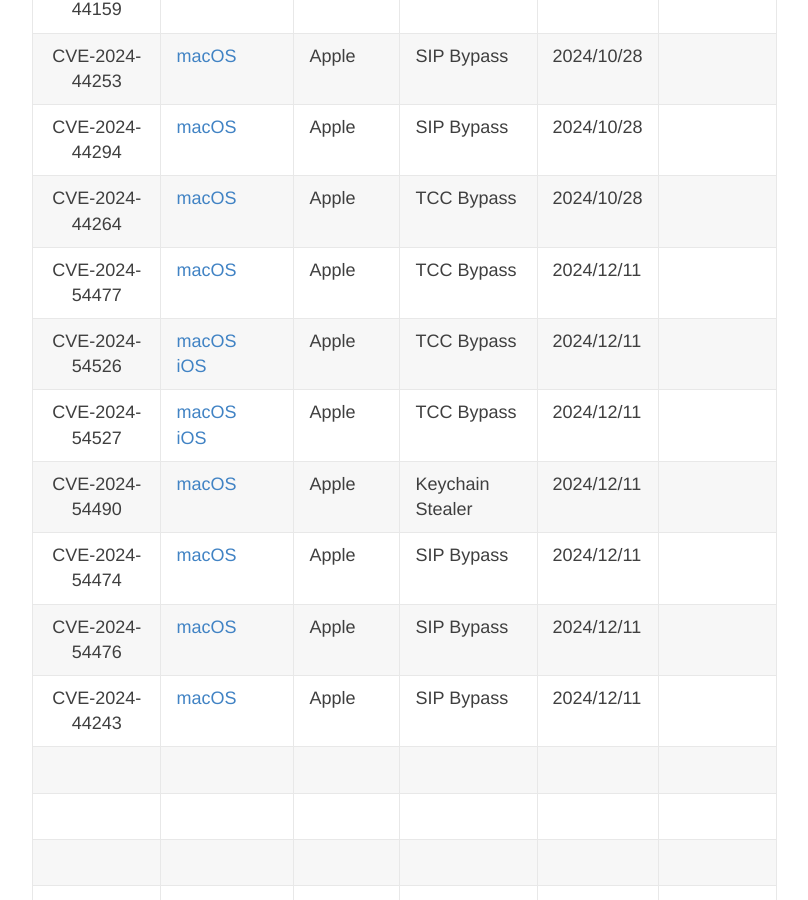
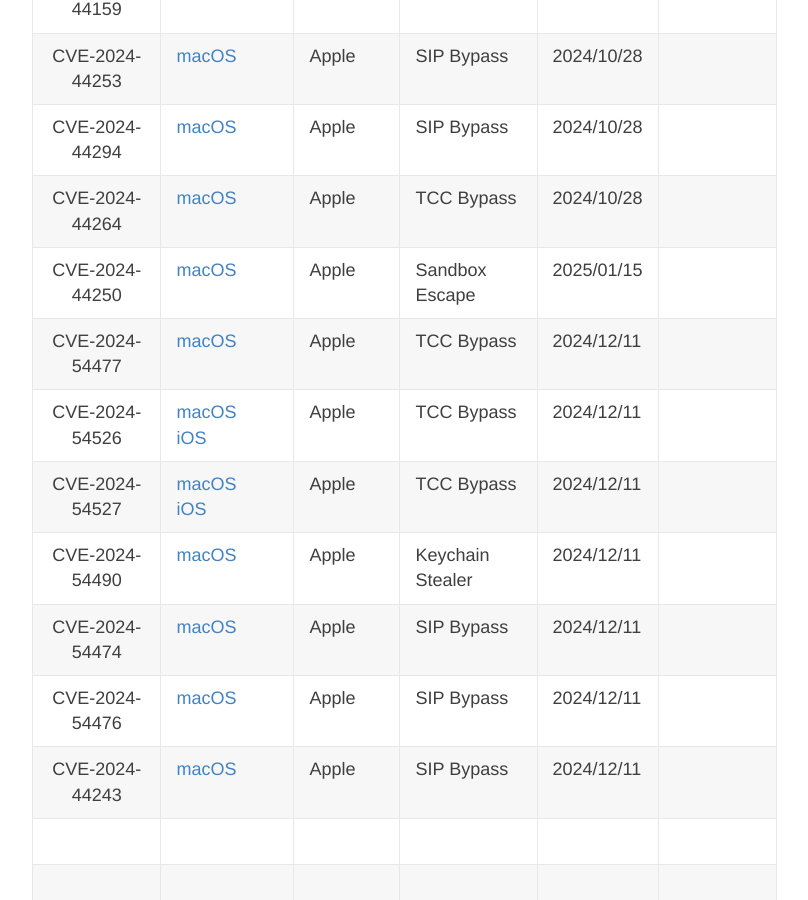
Before and after one commit to jhftss/jhftss.github.io, a Jekyll site: the page built from CVEs.md, in a window 1280 px wide and 900 px high, scrolled down 17019 px. Shown: the whole window, without its empty margins (248-1056 px from the left). Built offline with Jekyll 4.4.1, drawn with Linux system fonts in a browser that asks for light colours.

Commit message:
Update CVEs.md

```diff
--- a/CVEs.md
+++ b/CVEs.md
@@ -239,6 +239,7 @@
 |                        CVE-2024-44253                        | [macOS](https://support.apple.com/en-gb/121564)              | Apple       | SIP Bypass                    | 2024/10/28     |                                                              |
 |                        CVE-2024-44294                        | [macOS](https://support.apple.com/en-gb/121564)              | Apple       | SIP Bypass                    | 2024/10/28     |                                                              |
 |                        CVE-2024-44264                        | [macOS](https://support.apple.com/en-gb/121564)              | Apple       | TCC Bypass                    | 2024/10/28     |                                                              |
+|                        CVE-2024-44250                        | [macOS](https://support.apple.com/en-gb/121564)              | Apple       | Sandbox Escape                | 2025/01/15     |                                                              |
 |                        CVE-2024-54477                        | [macOS](https://support.apple.com/en-gb/121839)              | Apple       | TCC Bypass                    | 2024/12/11     |                                                              |
 |                        CVE-2024-54526                        | [macOS](https://support.apple.com/en-gb/121839)<br />[iOS](https://support.apple.com/en-gb/121837) | Apple       | TCC Bypass                    | 2024/12/11     |                                                              |
 |                        CVE-2024-54527                        | [macOS](https://support.apple.com/en-gb/121839)<br />[iOS](https://support.apple.com/en-gb/121837) | Apple       | TCC Bypass                    | 2024/12/11     |                                                              |
```
